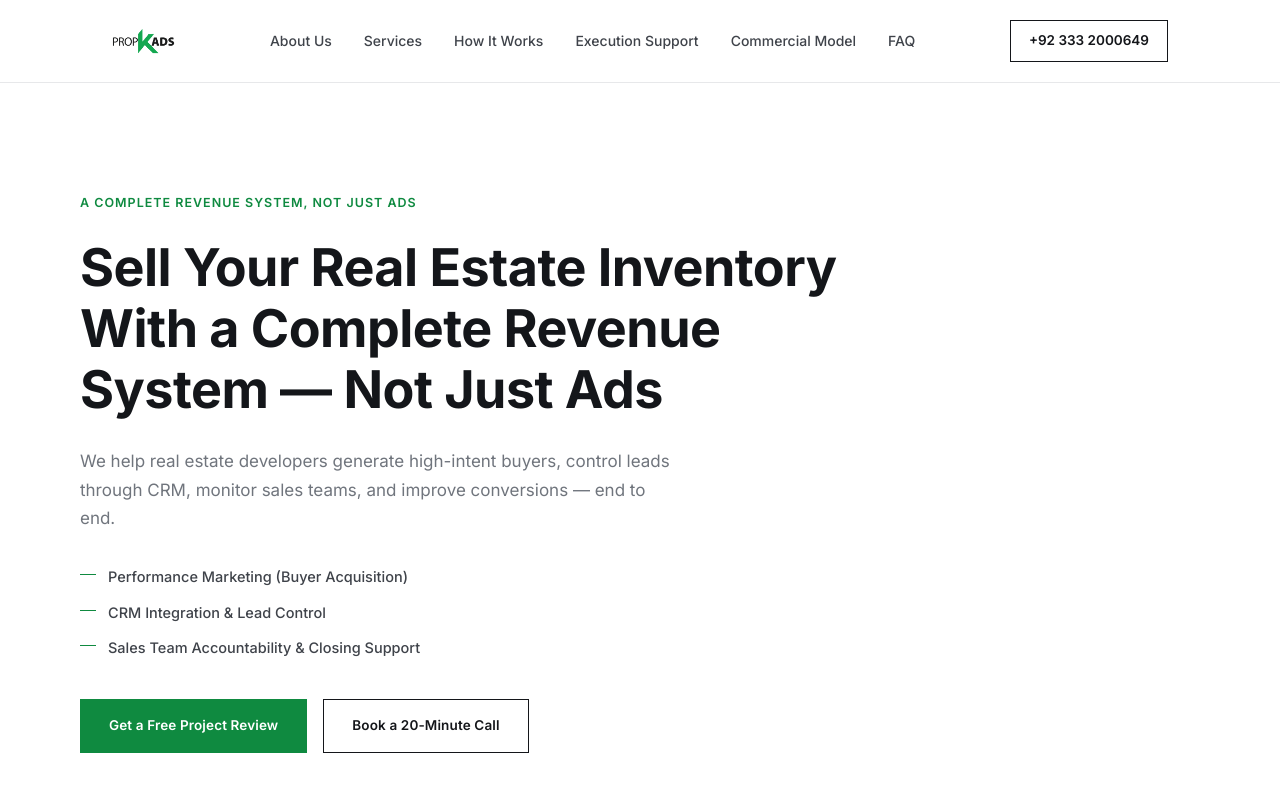
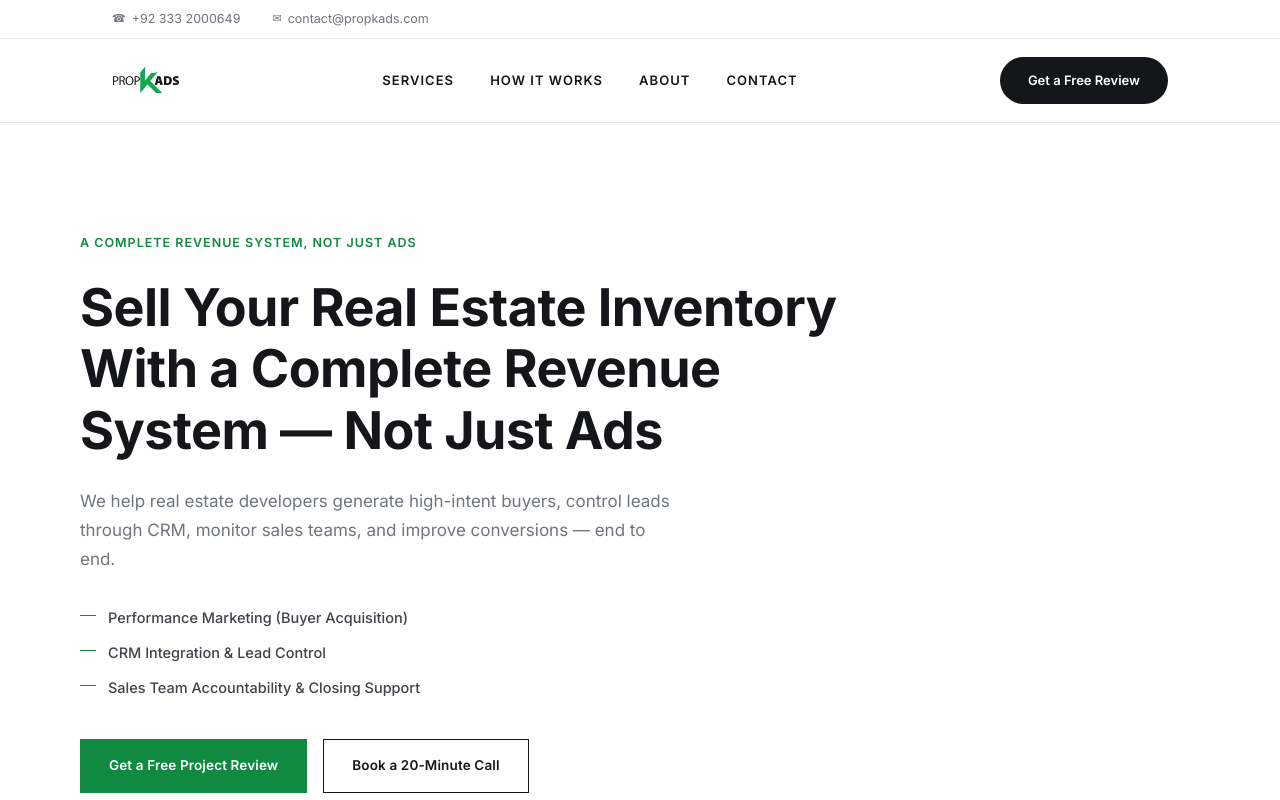
Before and after one commit to khurram7jc/propkads-website, a Next.js app: page / in a window 1280 px wide. Shown: the top 800 px of the page. Built offline with nearby package versions, Linux system fonts and the light colour scheme; no server answers; the database is empty.

Commit message:
Add new Header/Nav component with top bar and pill CTA (matches reference design)

```diff
--- a/app/globals.css
+++ b/app/globals.css
@@ -24,27 +24,42 @@ input, select, textarea{font-family:inherit;}
 
 .container{max-width:1120px; margin:0 auto; padding:0 32px;}
 
-/* ---------- NAV ---------- */
-.nav{
+/* ---------- HEADER (top bar + main nav) ---------- */
+.site-header{background:#fff;}
+
+.topbar{border-bottom:1px solid var(--line);}
+.topbar-inner{
+  max-width:1120px; margin:0 auto; padding:9px 32px;
+  display:flex; gap:32px; font-size:12.5px; color:var(--slate);
+}
+.topbar-item{display:flex; align-items:center; gap:6px; transition:color .15s;}
+.topbar-item:hover{color:var(--green);}
+.topbar-icon{font-size:11px;}
+@media(max-width:600px){.topbar-inner{justify-content:center; gap:20px;}}
+
+.mainnav{
   position:sticky; top:0; z-index:50;
-  background:rgba(255,255,255,0.96);
+  background:rgba(255,255,255,0.97);
   backdrop-filter:blur(6px);
   border-bottom:1px solid var(--line);
 }
-.nav-inner{
-  max-width:1120px; margin:0 auto; padding:20px 32px;
+.mainnav-inner{
+  max-width:1120px; margin:0 auto; padding:18px 32px;
   display:flex; align-items:center; justify-content:space-between; gap:24px;
 }
-.nav-logo img{height:26px; width:auto; display:block;}
-.nav-links{display:flex; gap:32px; flex-wrap:wrap;}
-.nav-links a{font-size:14px; color:var(--ink-soft); font-weight:500; transition:color .15s;}
-.nav-links a:hover{color:var(--green);}
-.nav-cta{
-  font-size:13.5px; font-weight:600; color:var(--ink); border:1px solid var(--ink);
-  padding:9px 18px; transition:all .15s;
+.mainnav-logo img{height:28px; width:auto; display:block;}
+.mainnav-links{display:flex; gap:36px;}
+.mainnav-links a{
+  font-size:13px; font-weight:600; text-transform:uppercase; letter-spacing:.08em;
+  color:var(--ink); transition:color .15s;
 }
-.nav-cta:hover{background:var(--ink); color:#fff;}
-@media(max-width:900px){ .nav-links{display:none;} }
+.mainnav-links a:hover{color:var(--green);}
+.mainnav-cta{
+  background:var(--ink); color:#fff; padding:13px 28px; border-radius:999px;
+  font-size:13px; font-weight:600; white-space:nowrap; transition:background .15s;
+}
+.mainnav-cta:hover{background:var(--green);}
+@media(max-width:900px){ .mainnav-links{display:none;} }
 
 /* ---------- HERO ---------- */
 .hero{padding:110px 0 90px;}
--- a/app/page.js
+++ b/app/page.js
@@ -1,7 +1,13 @@
 'use client';
 import { useEffect, useState } from 'react';
+import Header from '@/components/Header';
 
 const DEFAULT_CONTENT = {
+  header_nav_1: 'Services',
+  header_nav_2: 'How It Works',
+  header_nav_3: 'About',
+  header_nav_4: 'Contact',
+  header_cta_text: 'Get a Free Review',
   hero_heading: 'Sell Your Real Estate Inventory With a Complete Revenue System — Not Just Ads',
   hero_subheading:
     'We help real estate developers generate high-intent buyers, control leads through CRM, monitor sales teams, and improve conversions — end to end.',
@@ -62,22 +68,8 @@ export default function Home() {
   };
 
   return (
-    <main>
-      {/* NAV */}
-      <header className="nav">
-        <div className="nav-inner">
-          <a href="#" className="nav-logo"><img src="/logo.png" alt="Propkads" /></a>
-          <nav className="nav-links">
-            <a href="#about">About Us</a>
-            <a href="#services">Services</a>
-            <a href="#how-it-works">How It Works</a>
-            <a href="#execution">Execution Support</a>
-            <a href="#model">Commercial Model</a>
-            <a href="#faq">FAQ</a>
-          </nav>
-          <a href={`tel:${c.contact_phone.replace(/\s/g, '')}`} className="nav-cta">{c.contact_phone}</a>
-        </div>
-      </header>
+    <main id="top">
+      <Header c={c} />
 
       {/* HERO */}
       <section className="hero container">
--- /dev/null
+++ b/components/Header.js
@@ -0,0 +1,35 @@
+export default function Header({ c }) {
+  const phoneHref = `tel:${(c.contact_phone || '').replace(/\s/g, '')}`;
+
+  return (
+    <header className="site-header">
+      <div className="topbar">
+        <div className="topbar-inner">
+          <a href={phoneHref} className="topbar-item">
+            <span className="topbar-icon">☎</span> {c.contact_phone}
+          </a>
+          <a href={`mailto:${c.contact_email}`} className="topbar-item">
+            <span className="topbar-icon">✉</span> {c.contact_email}
+          </a>
+        </div>
+      </div>
+
+      <nav className="mainnav">
+        <div className="mainnav-inner">
+          <a href="#top" className="mainnav-logo">
+            <img src="/logo.png" alt="Propkads" />
+          </a>
+
+          <div className="mainnav-links">
+            <a href="#services">{c.header_nav_1 || 'Services'}</a>
+            <a href="#how-it-works">{c.header_nav_2 || 'How It Works'}</a>
+            <a href="#about">{c.header_nav_3 || 'About'}</a>
+            <a href="#contact">{c.header_nav_4 || 'Contact'}</a>
+          </div>
+
+          <a href="#contact" className="mainnav-cta">{c.header_cta_text || 'Get a Free Review'}</a>
+        </div>
+      </nav>
+    </header>
+  );
+}
```
